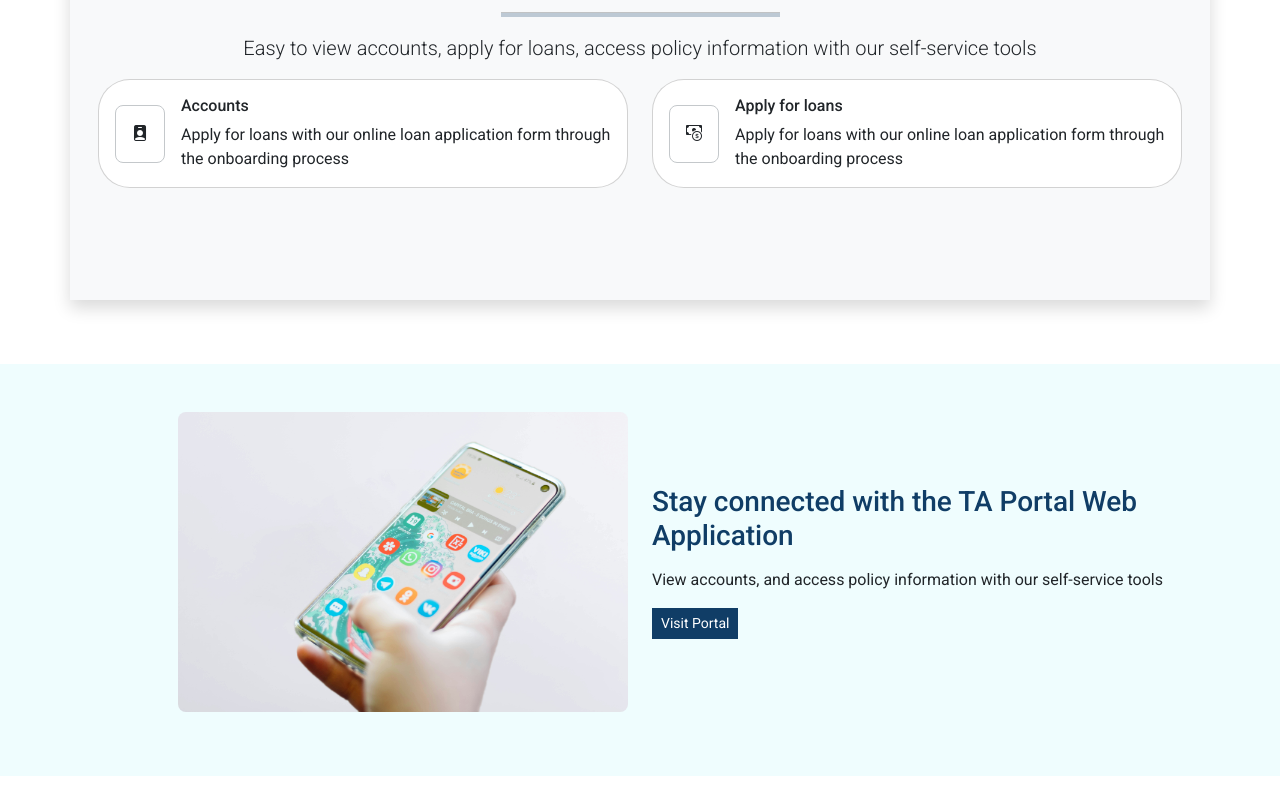
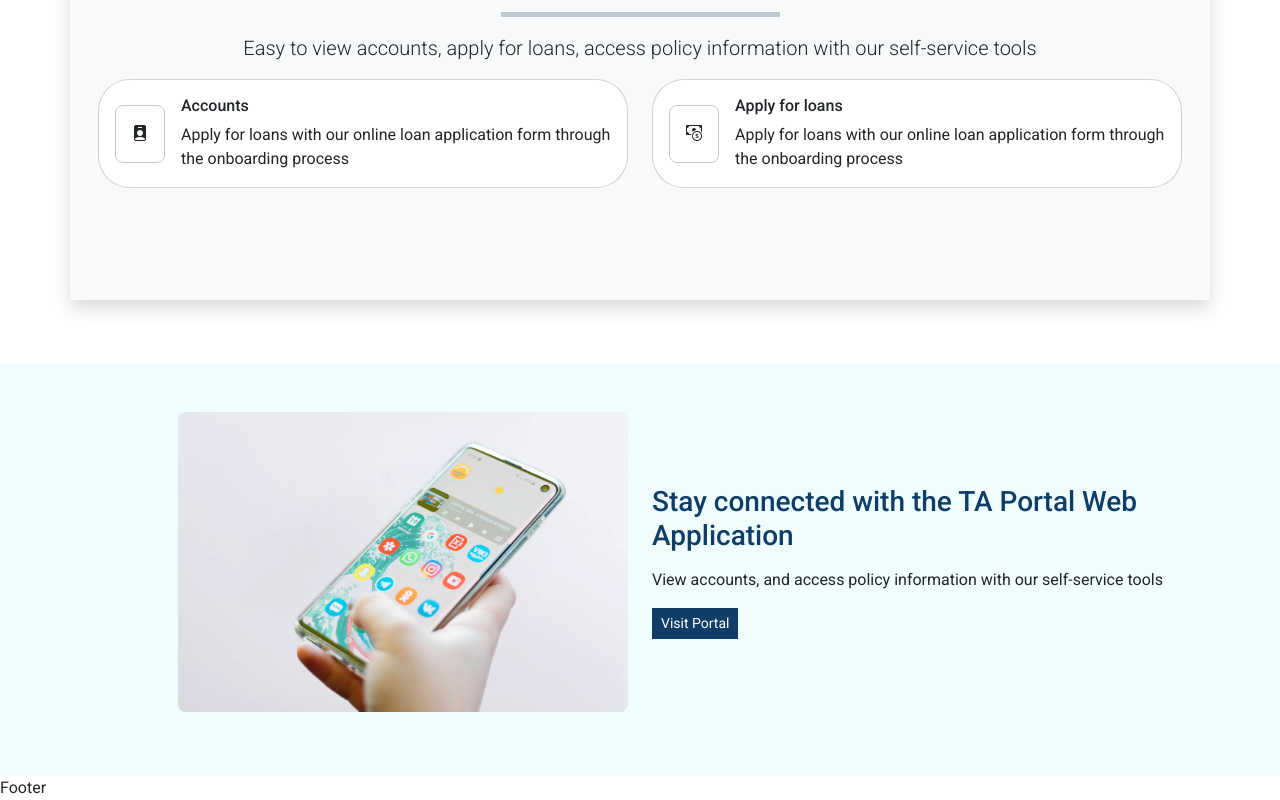
Before and after one commit to dalienst/techafricasacco, a Next.js app: page / in a window 1280 px wide. Shown: the part 2254-3054 px from the top of the page. Before the commit the page ends 3030 px from the top, so only its background shows below. Built offline with nearby package versions, Linux system fonts and the light colour scheme.

Commit message:
work on footer

```diff
--- /dev/null
+++ b/app/components/Footer.jsx
@@ -0,0 +1,7 @@
+import React from "react";
+
+function Footer() {
+  return <div>Footer</div>;
+}
+
+export default Footer;
--- a/app/page.jsx
+++ b/app/page.jsx
@@ -5,6 +5,7 @@
 import Loans from "./components/Loans";
 import Why from "./components/Why";
 import Portal from "./components/Portal";
+import Footer from "./components/Footer";
 
 function Landing() {
   return (
@@ -15,6 +16,7 @@
       <Loans />
       <Why />
       <Portal />
+      <Footer />
     </>
   );
 }
```
